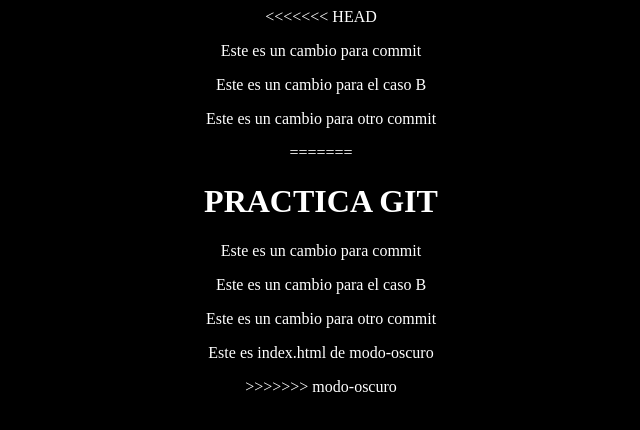
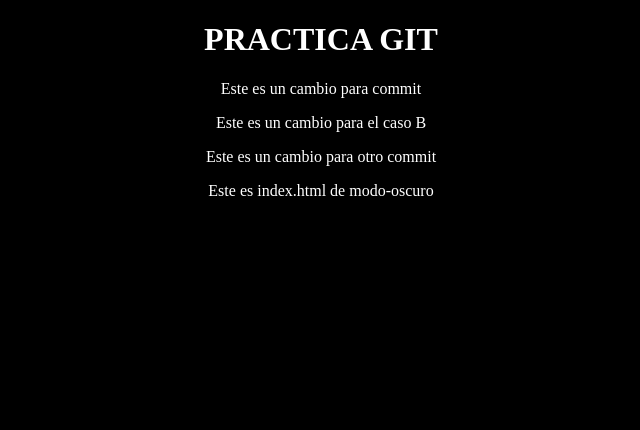
Before and after one commit to shrekbraz/practica-git, a plain HTML site: page index.html in a window 1280 px wide. Shown: the whole page, without its empty margins (319-959 px from the left). Drawn offline with Linux system fonts and the light colour scheme.

Commit message:
Resolve merge conflict in index.html

```diff
--- a/index.html
+++ b/index.html
@@ -7,16 +7,10 @@
     <link rel="stylesheet" href="css/estilos.css">
 </head>
 <body>
-<<<<<<< HEAD
-    <p>Este es un cambio para commit</p>
-    <p>Este es un cambio para el caso B</p>
-    <p>Este es un cambio para otro commit</p>
-=======
     <h1>PRACTICA GIT</h1>
     <p>Este es un cambio para commit</p>
     <p>Este es un cambio para el caso B</p>
     <p>Este es un cambio para otro commit</p>
     <p>Este es index.html de modo-oscuro</p>
->>>>>>> modo-oscuro
 </body>
 </html>
```
